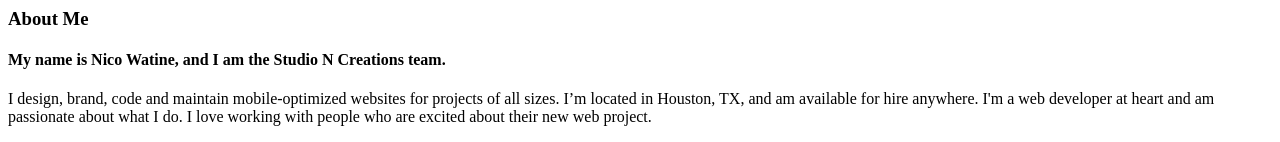
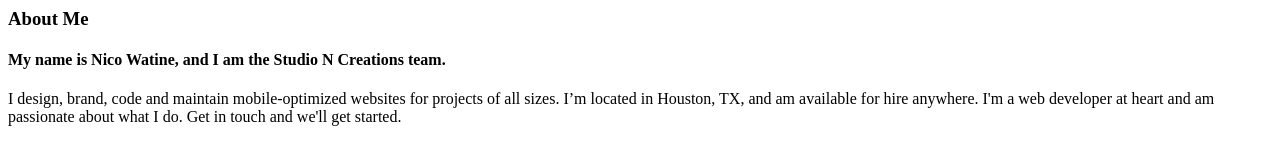
Before and after one commit to nico-watine/studio-n-creations-yarn, a PHP site: page / in a window 1280 px wide. Shown: the part 5403-5545 px from the top of the page. Run offline with PHP 8.4, Linux system fonts and the light colour scheme.

Commit message:
Prose update

```diff
--- a/src/pages/index.php
+++ b/src/pages/index.php
@@ -187,7 +187,7 @@ body-class: index bodyLayout-unique
 		<div class="medium-8 large-9 columns prose">
 			<h3 class="show-for-medium">About Me</h3>
 			<h4>My name is <span itemprop="name">Nico Watine</span>, and I am the <span class="display-inline-block" itemprop="affiliation">Studio N Creations</span> team.</h4>
-			<p>I design, brand, code and maintain mobile-optimized websites for projects of all sizes. I’m located in Houston, TX, and am available for hire anywhere. I'm a <span itemprop="jobTitle">web developer</span> at heart and am passionate about what I do. I love working with people who are excited about their new web project.</p>
+			<p>I design, brand, code and maintain mobile-optimized websites for projects of all sizes. I’m located in Houston, TX, and am available for hire anywhere. I'm a <span itemprop="jobTitle">web developer</span> at heart and am passionate about what I do. Get in touch and we'll get started.</p>
 		</div>
 	</div>
 </section>
```
